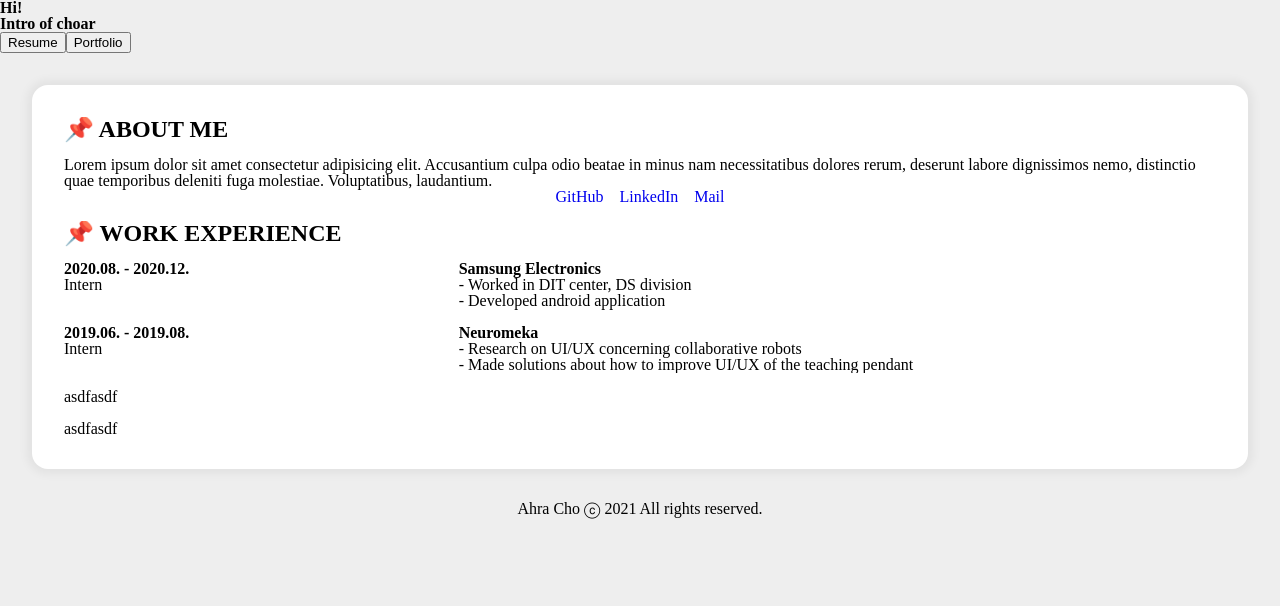
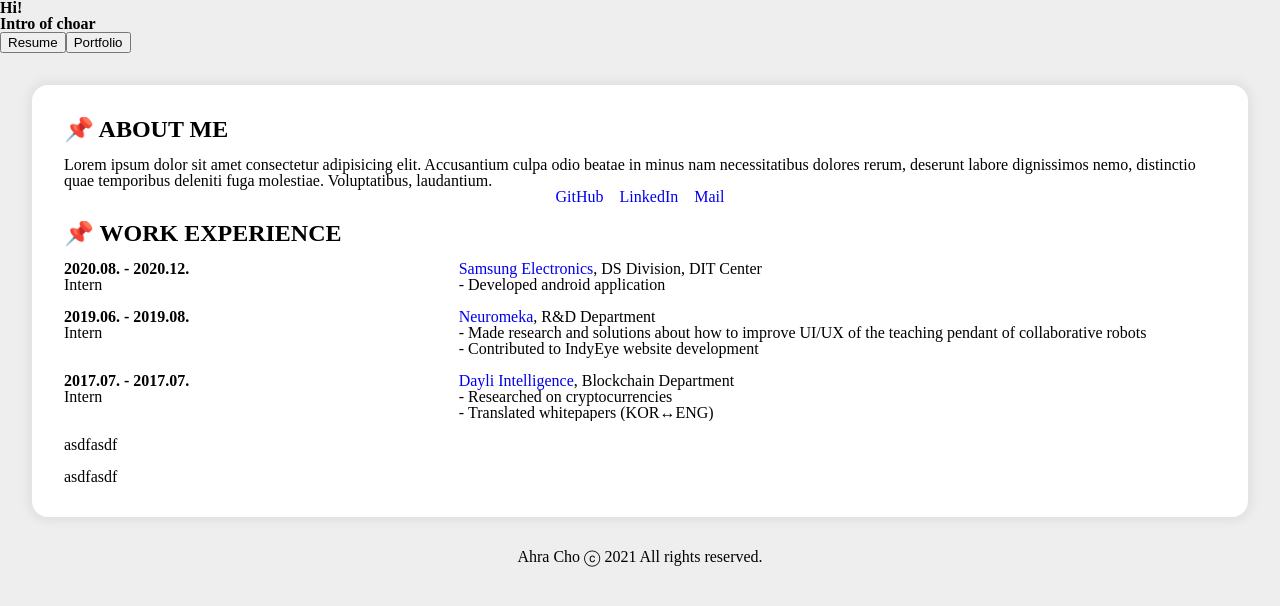
Before and after one commit to choar816/intro-choar, a React app: page / in a window 1280 px wide. Shown: the top 606 px of the page. Built offline with nearby package versions, Linux system fonts and the light colour scheme; the HTML template or start-up script is replaced by a standard one.

Commit message:
Add: link, department properties to workList in Resume

```diff
--- a/src/components/Resume.jsx
+++ b/src/components/Resume.jsx
@@ -12,18 +12,30 @@ const workList = [
     duration: '2020.08. - 2020.12.',
     position: 'Intern',
     company: 'Samsung Electronics',
-    description: [
-      'Worked in DIT center, DS division',
-      'Developed android application',
-    ],
+    link: 'https://www.samsung.com/sec/',
+    department: ', DS Division, DIT Center',
+    description: ['Developed android application'],
   },
   {
     duration: '2019.06. - 2019.08.',
     position: 'Intern',
     company: 'Neuromeka',
+    link: 'https://www.neuromeka.com/',
+    department: ', R&D Department',
     description: [
-      'Research on UI/UX concerning collaborative robots',
-      'Made solutions about how to improve UI/UX of the teaching pendant',
+      'Made research and solutions about how to improve UI/UX of the teaching pendant of collaborative robots',
+      'Contributed to IndyEye website development',
+    ],
+  },
+  {
+    duration: '2017.07. - 2017.07.',
+    position: 'Intern',
+    company: 'Dayli Intelligence',
+    link: 'https://dayliai.com/',
+    department: ', Blockchain Department',
+    description: [
+      'Researched on cryptocurrencies',
+      'Translated whitepapers (KOR↔ENG)',
     ],
   },
 ];
@@ -43,13 +55,19 @@ const Section = styled.section`
       }
     }
   }
-  .list-experience > li {
-    display: flex;
-    gap: 1rem;
+  .list-experience {
+    & > li {
+      display: flex;
+      gap: 1rem;
+      & + li {
+        margin-top: 1rem;
+      }
+    }
+    .text-dept {
+      display: inline;
+    }
   }
-  .list-experience > li + li {
-    margin-top: 1rem;
-  }
+
   .part-first {
     flex: 1;
   }
@@ -102,7 +120,8 @@ function Resume() {
                 <p>{work.position}</p>
               </article>
               <article className="part-second">
-                <h3>{work.company}</h3>
+                <a href={work.link}>{work.company}</a>
+                <p className="text-dept">{work.department}</p>
                 <ul>
                   {work.description.map((val) => (
                     <li>{val}</li>
```
